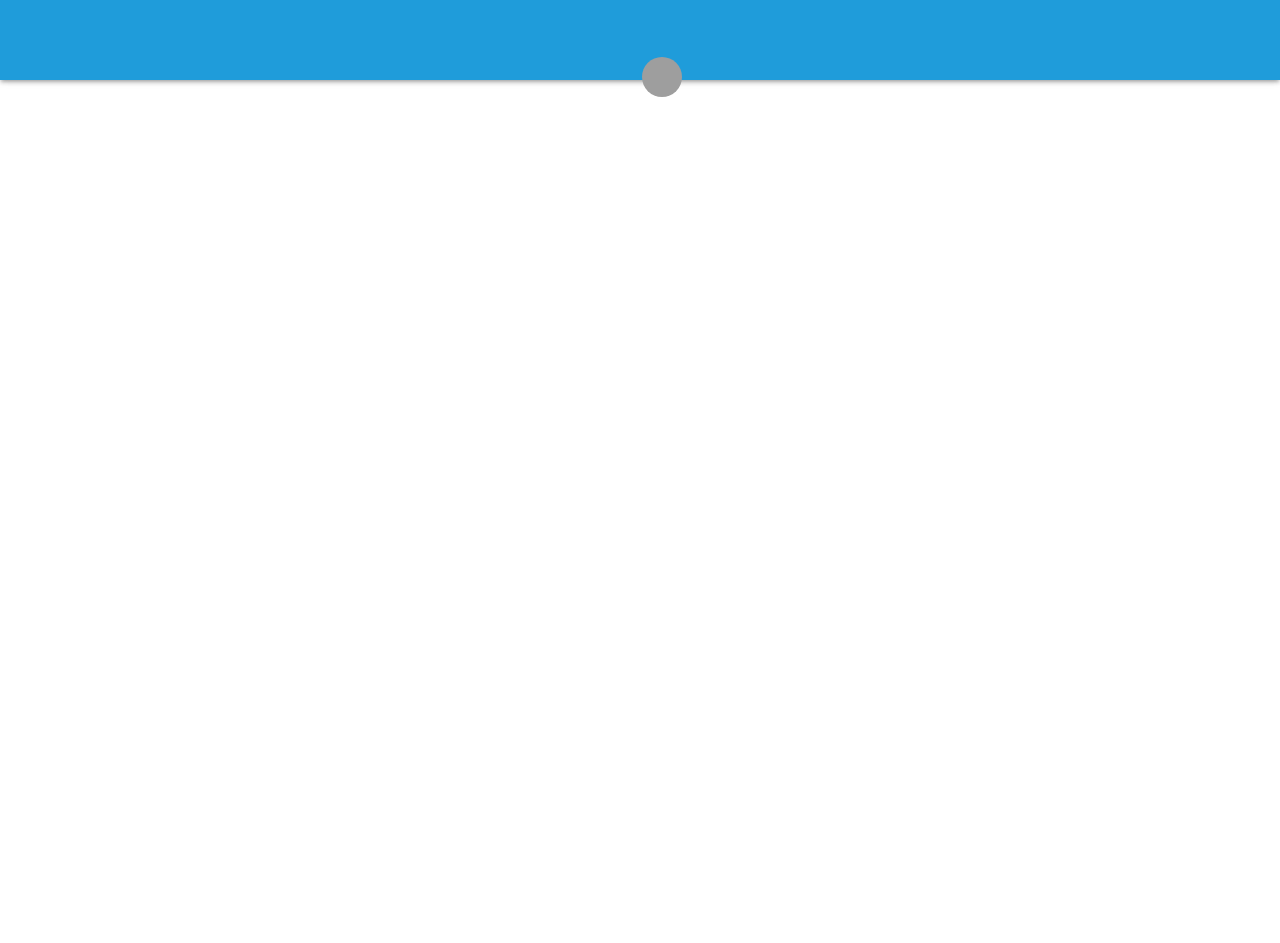
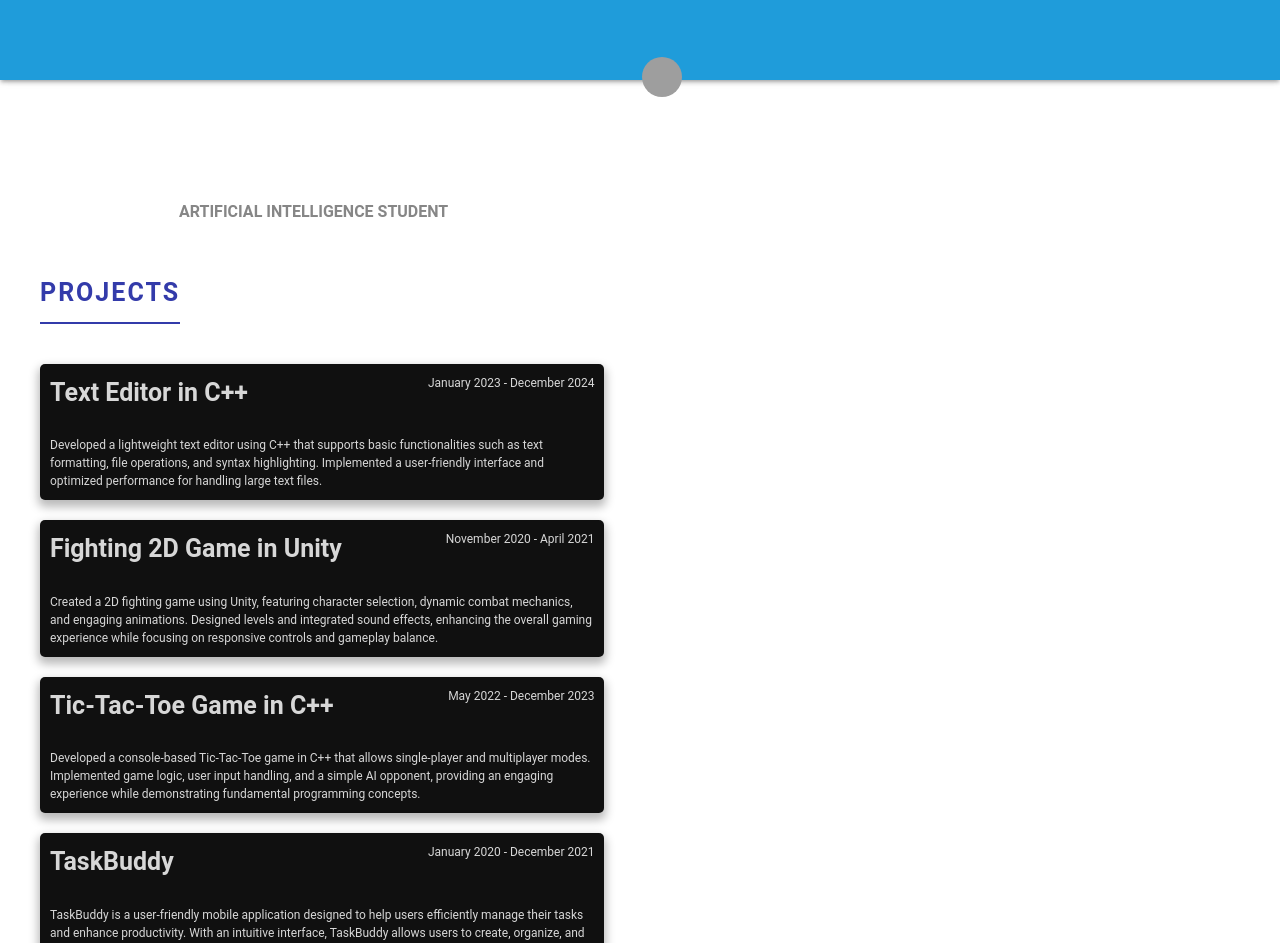
Before and after one commit to KhadijaNazir003/react-css-portfolio, a React (Create React App) app: page /projects in a window 1280 px wide. Before the commit this address had no page. Shown: the top 943 px of the page. Before the commit the page ends 800 px from the top, so only its background shows below. Built offline with nearby package versions, Linux system fonts and the light colour scheme; grey boxes are pictures that could not be loaded; some icons are missing.

Commit message:
added projects page

```diff
--- a/src/App.js
+++ b/src/App.js
@@ -3,7 +3,7 @@ import { Routes, Route } from "react-router-dom";
 import Header from "./components/Header";
 import SideNav from "./components/SideNav";
 import Home from "./pages/Home";
-// import Projects from "./pages/Projects";
+import Projects from "./pages/Projects";
 // import Education from "./pages/Education";
 // import Contact from "./pages/Contact";
 
@@ -21,9 +21,9 @@ export default function App() {
         <Suspense fallback={null}>
           <Routes>
             <Route path="/" element={<Home />} />
-            {/* <Route path="/projects" element={<Projects />} />
-            <Route path="/education" element={<Education />} />
-            <Route path="/contact" element={<Contact />} /> */}
+            <Route path="/projects" element={<Projects />} />
+            {/* <Route path="/education" element={<Education />} /> */}
+            {/* <Route path="/contact" element={<Contact />} /> */}
           </Routes>
         </Suspense>
       </main>
--- /dev/null
+++ b/src/pages/Projects.js
@@ -0,0 +1,62 @@
+// src/pages/Projects.js
+import React from "react";
+
+export default function Projects() {
+  return (
+    <div className="right">
+      <div className="heading">
+        <div className="name">Khadija Nazir</div>
+        <div className="qualification">Artificial Intelligence Student</div>
+      </div>
+
+      <div className="section-heading project" id="project">
+        Projects
+      </div>
+      <div>
+        <div className="project-card">
+          <div className="p_head">
+            <h3 className="p_name">Text Editor in C++</h3>
+            January 2023 - December 2024
+          </div>
+          Developed a lightweight text editor using C++ that supports basic
+          functionalities such as text formatting, file operations, and syntax
+          highlighting. Implemented a user-friendly interface and optimized
+          performance for handling large text files.
+        </div>
+
+        <div className="project-card">
+          <div className="p_head">
+            <h3 className="p_name">Fighting 2D Game in Unity</h3>
+            November 2020 - April 2021
+          </div>
+          Created a 2D fighting game using Unity, featuring character selection,
+          dynamic combat mechanics, and engaging animations. Designed levels and
+          integrated sound effects, enhancing the overall gaming experience
+          while focusing on responsive controls and gameplay balance.
+        </div>
+
+        <div className="project-card">
+          <div className="p_head">
+            <h3 className="p_name">Tic-Tac-Toe Game in C++</h3>
+            May 2022 - December 2023
+          </div>
+          Developed a console-based Tic-Tac-Toe game in C++ that allows
+          single-player and multiplayer modes. Implemented game logic, user
+          input handling, and a simple AI opponent, providing an engaging
+          experience while demonstrating fundamental programming concepts.
+        </div>
+
+        <div className="project-card">
+          <div className="p_head">
+            <h3 className="p_name">TaskBuddy</h3>
+            January 2020 - December 2021
+          </div>
+          TaskBuddy is a user-friendly mobile application designed to help users
+          efficiently manage their tasks and enhance productivity. With an
+          intuitive interface, TaskBuddy allows users to create, organize, and
+          prioritize tasks effortlessly.
+        </div>
+      </div>
+    </div>
+  );
+}
```
